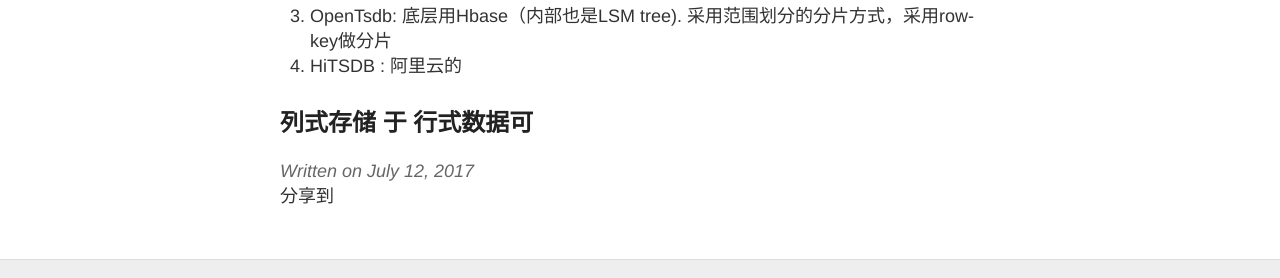
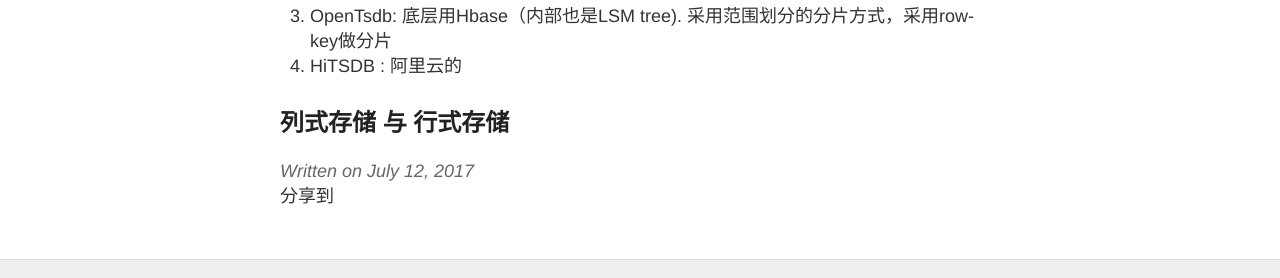
Before and after one commit to smallHW89/smallHW89.github.io, a Jekyll site: the page built from _posts/2017-07-12-time-line-db.md, in a window 1280 px wide. Shown: the part 1552-1830 px from the top of the page. Built offline with Jekyll 4.4.1, drawn with Linux system fonts in a browser that asks for light colours; our own code applies the rules of GitHub Pages for plain Markdown files; comment, search, counter and statistics services are not loaded.

Commit message:
Update 2017-07-12-time-line-db.md

```diff
--- a/_posts/2017-07-12-time-line-db.md
+++ b/_posts/2017-07-12-time-line-db.md
@@ -48,4 +48,4 @@
 4. HiTSDB : 阿里云的
 
 
-## 列式存储 于 行式数据可
+## 列式存储 与 行式存储
```
